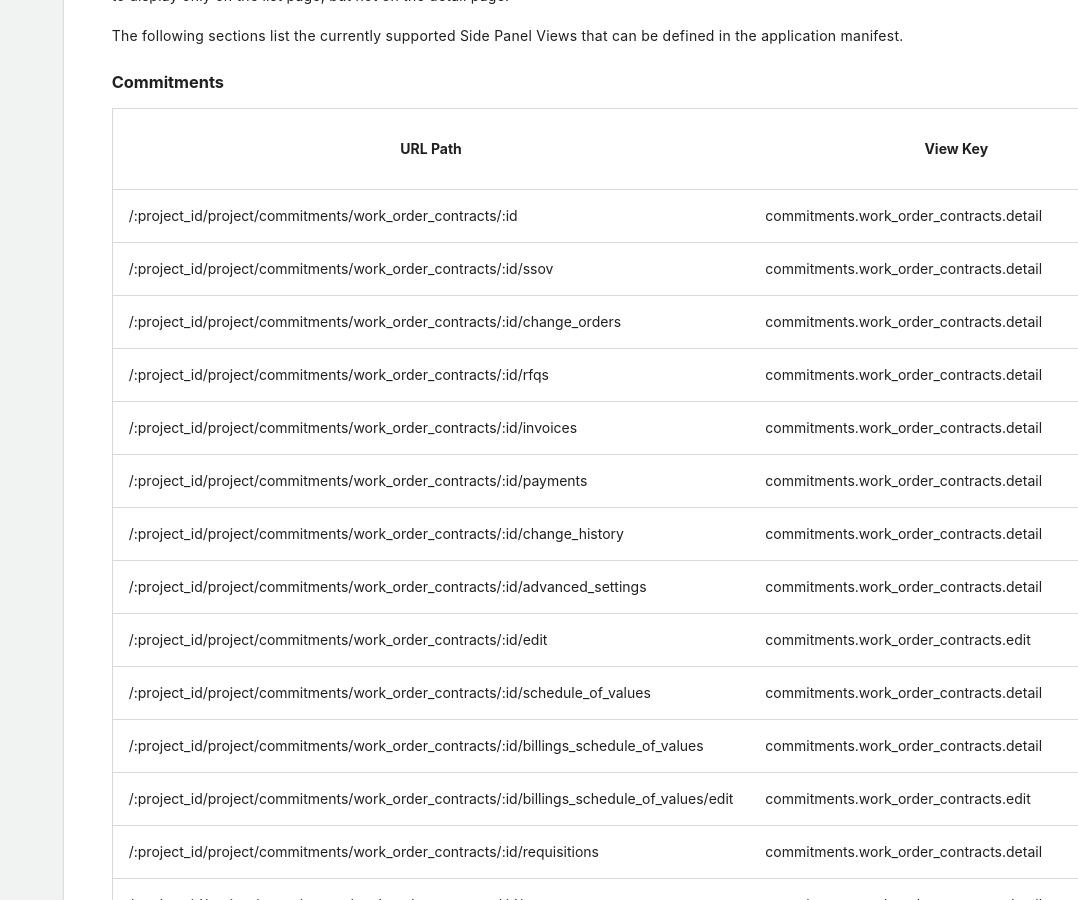
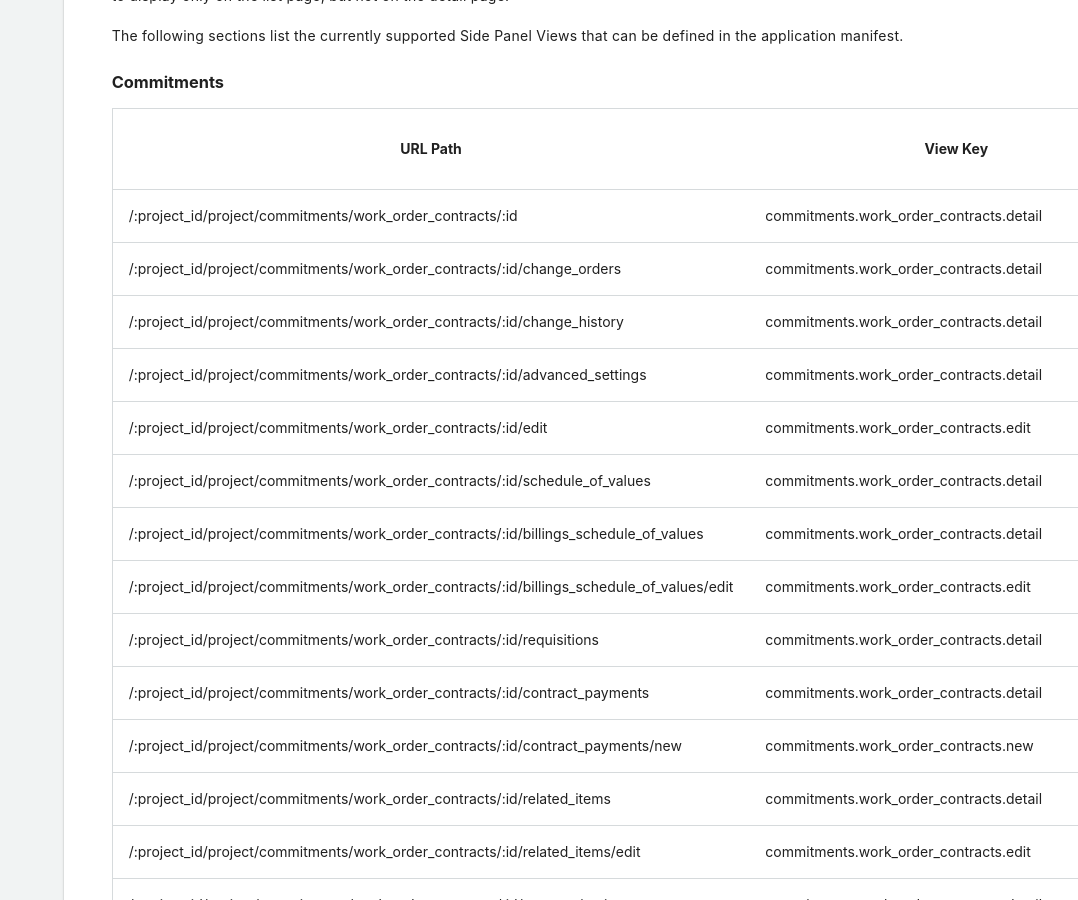
Before and after one commit to procore/documentation, a Jekyll site: the page built from building_applications/building_side_panel_apps.md, in a window 1280 px wide and 900 px high, scrolled down 2693 px. Shown: the whole window, without its empty margins (202-1280 px from the left). Built offline with Jekyll 4.4.1, drawn with Linux system fonts in a browser that asks for light colours; comment, search, counter and statistics services are not loaded; some of the changed text lies outside the part shown.

Commit message:
updates from view audit

```diff
--- a/building_applications/building_side_panel_apps.md
+++ b/building_applications/building_side_panel_apps.md
@@ -93,11 +93,7 @@ The following sections list the currently supported Side Panel Views that can be
 | URL Path | View Key |
 | -------- | -------- |
 | /:project_id/project/commitments/work_order_contracts/:id | commitments.work_order_contracts.detail |
-| /:project_id/project/commitments/work_order_contracts/:id/ssov | commitments.work_order_contracts.detail |
 | /:project_id/project/commitments/work_order_contracts/:id/change_orders | commitments.work_order_contracts.detail |
-| /:project_id/project/commitments/work_order_contracts/:id/rfqs | commitments.work_order_contracts.detail |
-| /:project_id/project/commitments/work_order_contracts/:id/invoices | commitments.work_order_contracts.detail |
-| /:project_id/project/commitments/work_order_contracts/:id/payments | commitments.work_order_contracts.detail |
 | /:project_id/project/commitments/work_order_contracts/:id/change_history | commitments.work_order_contracts.detail |
 | /:project_id/project/commitments/work_order_contracts/:id/advanced_settings | commitments.work_order_contracts.detail |
 | /:project_id/project/commitments/work_order_contracts/:id/edit | commitments.work_order_contracts.edit |
@@ -130,7 +126,6 @@ The following sections list the currently supported Side Panel Views that can be
 | /:project_id/project/commitments/purchase_order_contracts/:purchase_order_contract_id/<br>change_orders/commitment_contract_change_orders/new | commitments.commitment_contract_change_orders.new |
 | /:project_id/project/commitments/purchase_order_contracts/:purchase_order_contract_id/<br>change_orders/commitment_contract_change_orders/:id | commitments.commitment_contract_change_orders.detail |
 | /:project_id/project/commitments/purchase_order_contracts/:purchase_order_contract_id/<br>change_orders/commitment_contract_change_orders/:id/edit | commitments.commitment_contract_change_orders.edit |
-| /:project_id/project/commitments/purchase_order_contracts/:id/requisitions/:invoice_id | commitments.requisitions.detail |
 
 ### Contracts
 
```
